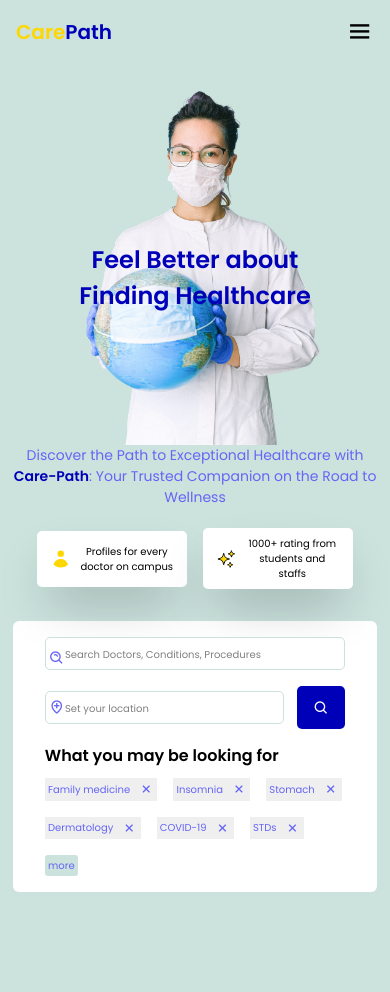
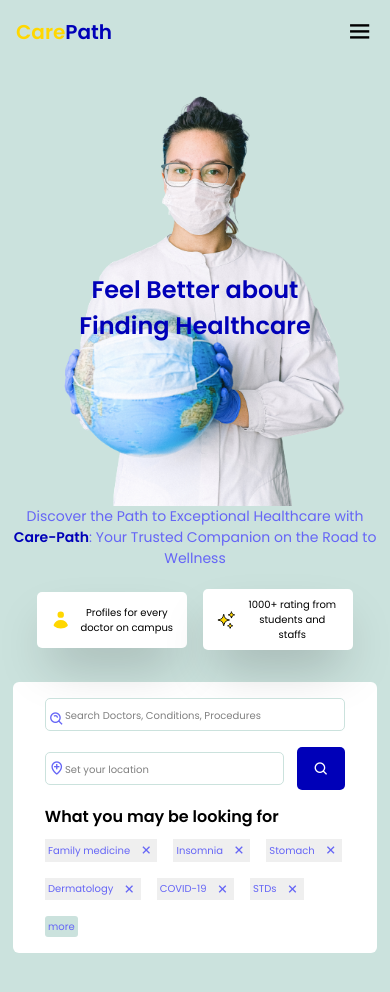
Before and after one commit to TPriince/Care-Path, a Vue app: page / in a window 390 px wide. Shown: the top 992 px of the page. Before the commit the page ends 935 px from the top, so only its background shows below. Built offline with nearby package versions, Linux system fonts and the light colour scheme; no server answers.

Commit message:
feat: Implement better load of landing page image

```diff
--- a/src/components/MainComponent.vue
+++ b/src/components/MainComponent.vue
@@ -4,7 +4,9 @@
             <div class="hero-section__content">
                 <div class="hero-section__text">
                     <h1 class="section-title">Feel Better about<br /><span>Finding Healthcare</span></h1>
-                    <p class="section-subtitle">Discover the Path to Exceptional Healthcare with <br /><span>Care-Path</span>: Your Trusted Companion on the Road to Wellness</p>
+                    <p class="section-subtitle">Discover the Path to Exceptional Healthcare with
+                        <br /><span>Care-Path</span>: Your Trusted Companion on the Road to Wellness
+                    </p>
                 </div>
                 <div class="section-infos">
                     <div class="section-info">
@@ -28,7 +30,7 @@
                 </div>
             </div>
             <div class="hero-img__container">
-                <img class="hero-img" src="../assets/images/hero-image2.png" alt="hero image" loading="lazy" />
+                <!-- <img class="hero-img" src="../assets/images/hero-image2.png" alt="hero image" loading="lazy" /> -->
             </div>
         </section>
         <slot></slot>
@@ -48,7 +50,7 @@ export default defineComponent({
     display: flex;
     justify-content: center;
     align-items: center;
-    column-gap: 5rem;
+    column-gap: 4rem;
 }
 
 .section-title {
@@ -87,15 +89,21 @@ export default defineComponent({
     gap: 0.5rem;
 }
 
-.hero-img {
-    max-width: 300px;
-    height: auto;
+.hero-img__container {
+    background-image: url('../assets/images/hero-image2.png');
+    background-repeat: no-repeat;
+    background-size: cover;
+    background-position: center;
+    display: flex;
+    justify-content: center;
+    align-items: center;
+    width: 300px;
+    height: 450px;
 }
 
-@media screen and (max-width: 850px) {
-    .main-container {
-        padding-top: var(--navbar-height);
-        column-gap: 0;
+@media screen and (max-width: 1024px) {
+    .hero-img__container {
+        height: 420px;
     }
 }
 
@@ -117,7 +125,7 @@ export default defineComponent({
 
     .section-title {
         position: absolute;
-        top: 200px;
+        top: 230px;
         font-size: var(--h2-font-size);
     }
 
@@ -161,7 +169,7 @@ export default defineComponent({
     }
 
     .section-title {
-        top: 220px;
+        top: 250px;
         left: 0;
         right: 0;
     }
@@ -171,5 +179,10 @@ export default defineComponent({
     .section-infos {
         gap: 0.5rem;
     }
+
+    .hero-img__container {
+        width: 250px;
+        height: 400px;
+    }
 }
 </style>
--- a/src/components/SearchComponent.vue
+++ b/src/components/SearchComponent.vue
@@ -193,4 +193,5 @@ export default defineComponent({
         margin-left: 5px;
         margin-right: 5px;
     }
-}</style>
+}
+</style>
```
